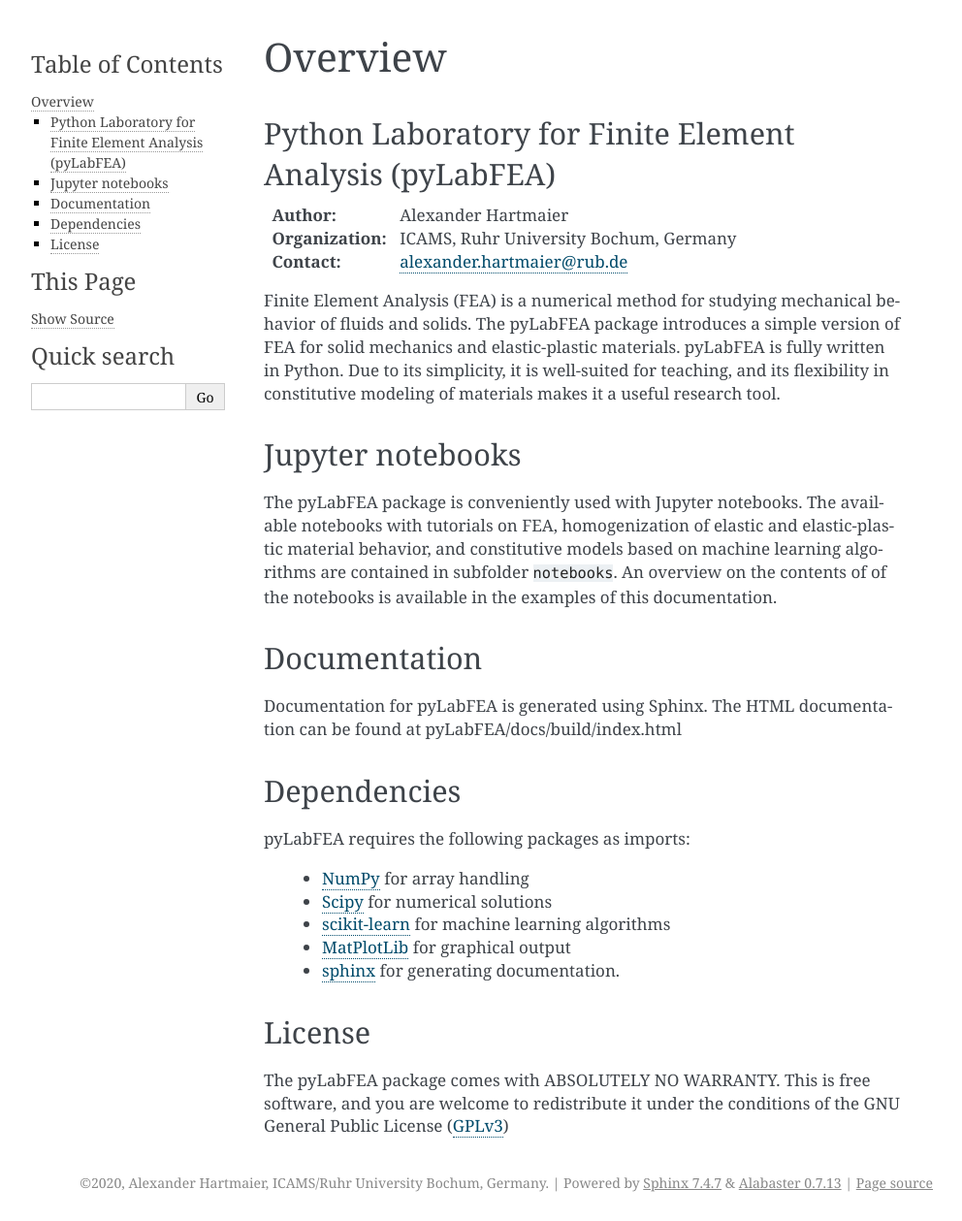
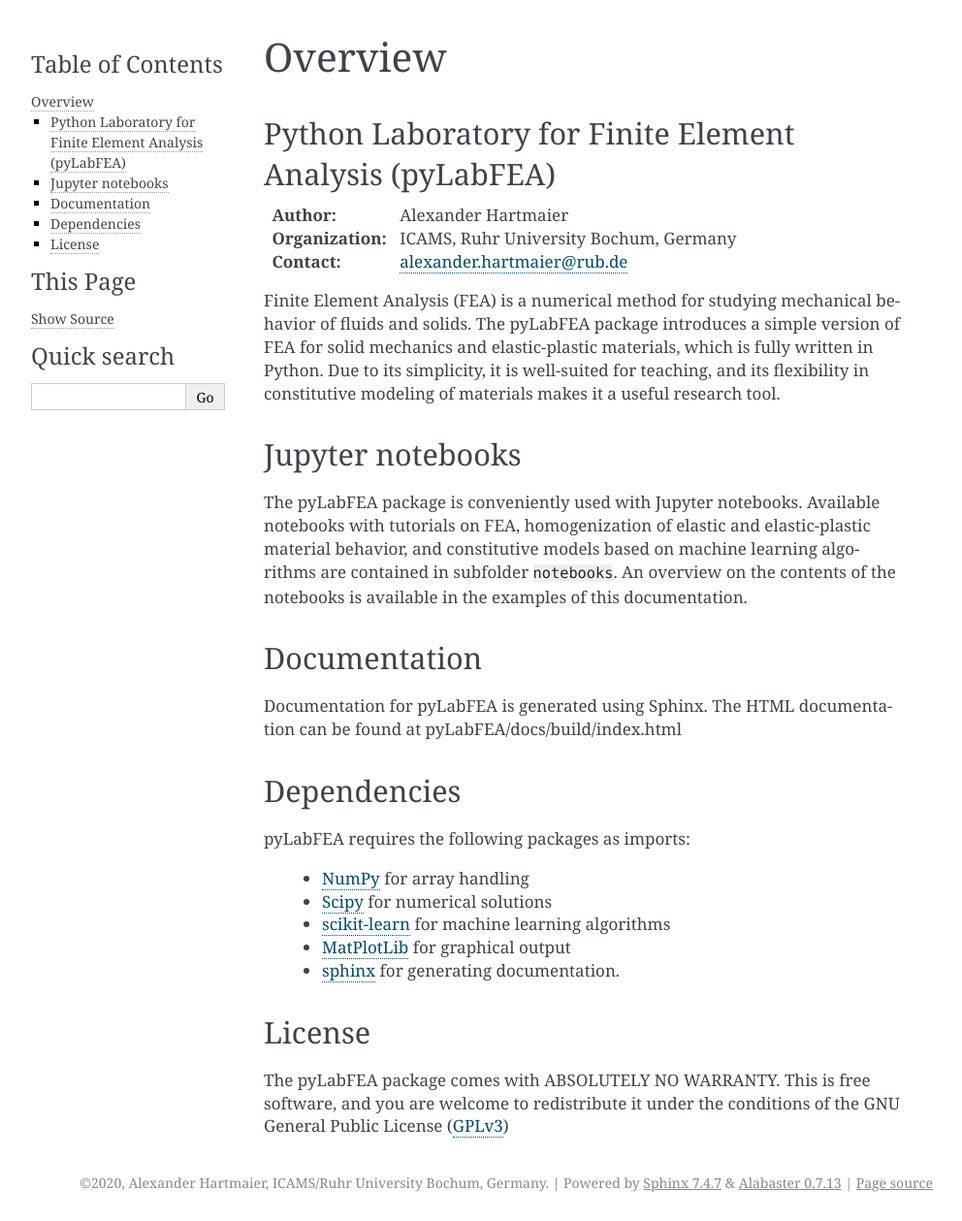
Before and after one commit to AHartmaier/pyLabFEA, a Sphinx documentation site: the page built from docs/source/readme.rst, in a window 1280 px wide. Shown: the whole page at 97% size, without its empty margins (148-1140 px from the left). Built offline with Sphinx 7.4.7, drawn with Linux system fonts in a browser that asks for light colours.

```diff
--- a/docs/source/readme.rst
+++ b/docs/source/readme.rst
@@ -10,7 +10,7 @@ Python Laboratory for Finite Element Analysis (pyLabFEA)
 
 Finite Element Analysis (FEA) is a numerical method for studying
 mechanical behavior of fluids and solids. The pyLabFEA package introduces a simple version
-of FEA for solid mechanics and elastic-plastic materials. pyLabFEA is
+of FEA for solid mechanics and elastic-plastic materials, which is
 fully written in Python. Due to its simplicity, it is well-suited for teaching, and
 its flexibility in constitutive modeling of materials makes it a useful
 research tool.
@@ -19,10 +19,10 @@ Jupyter notebooks
 -----------------
 
 The pyLabFEA package is conveniently used with Jupyter notebooks.
-The available notebooks with tutorials on FEA,
+Available notebooks with tutorials on FEA,
 homogenization of elastic and elastic-plastic material behavior, and
 constitutive models based on machine learning algorithms are contained in
-subfolder ``notebooks``. An overview on the contents of of the notebooks
+subfolder ``notebooks``. An overview on the contents of the notebooks
 is available in the examples of this documentation.
 
 Documentation
```
Also changed, not shown: README.md (+9 -11 lines), source/pyLabFEM.py (+10 -7 lines), source/pyLabMaterial.py (+9 -6 lines), 9 other files.
